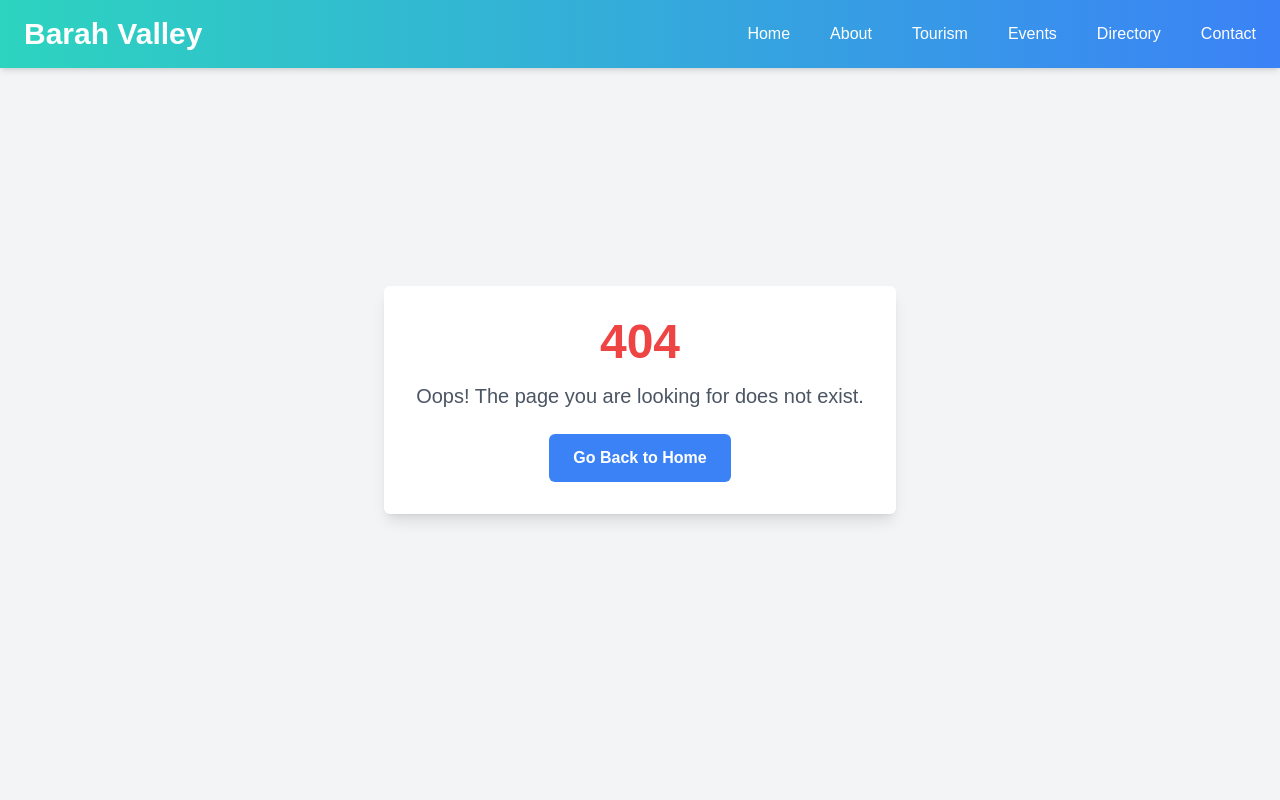
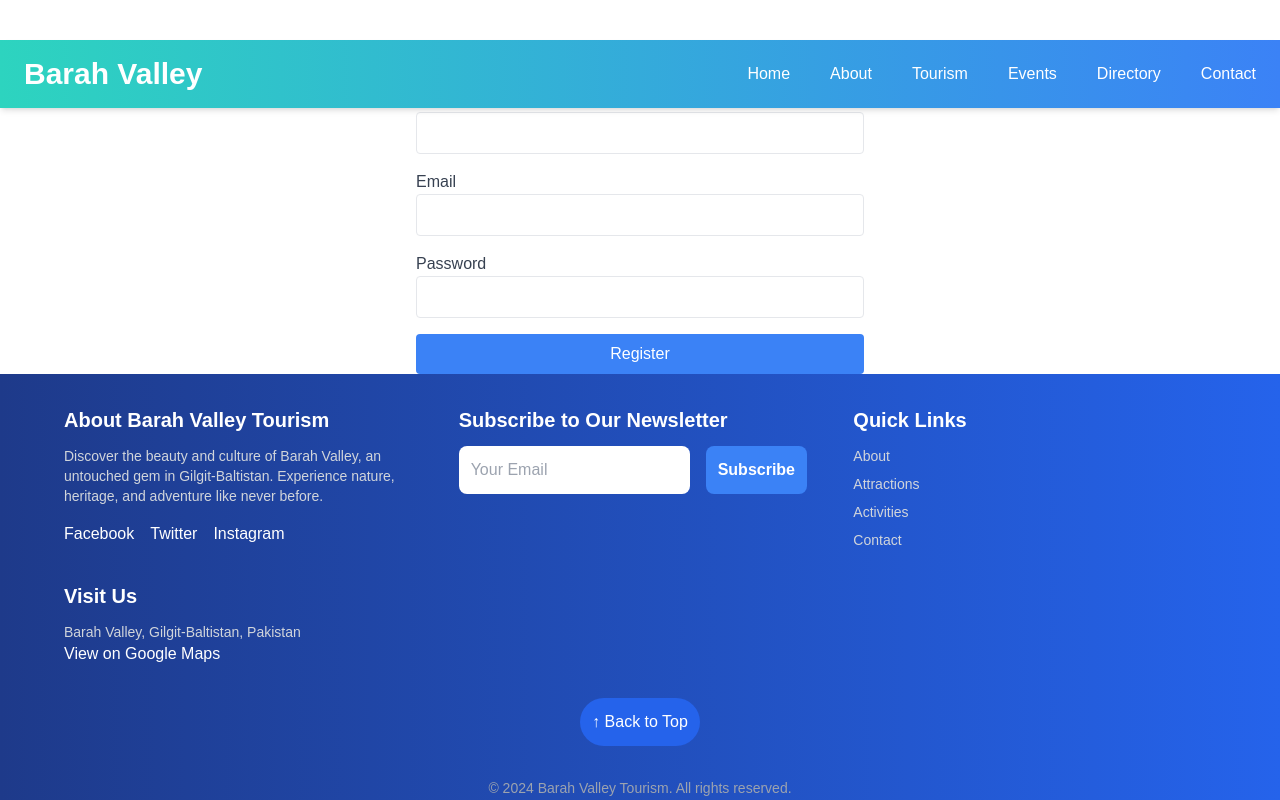
Before and after one commit to ShadBalti/barah_valley, a Next.js app: page /register in a window 1280 px wide. Before the commit this address had no page. Shown: the top 800 px of the page. Built offline with nearby package versions, Linux system fonts and the light colour scheme.

Commit message:
Add register

```diff
--- /dev/null
+++ b/app/api/register/route.ts
@@ -0,0 +1,47 @@
+import { NextResponse } from 'next/server';
+import { connectToDatabase } from '@/lib/mongodb';
+import bcrypt from 'bcryptjs';
+
+interface RegisterRequestBody {
+  name: string;
+  email: string;
+  password: string;
+}
+
+export async function POST(request: Request) {
+  try {
+    const { name, email, password }: RegisterRequestBody = await request.json();
+
+    // Validate input
+    if (!name || !email || !password) {
+      return NextResponse.json({ message: 'All fields are required.' }, { status: 400 });
+    }
+
+    const db = await connectToDatabase();
+    const usersCollection = db.collection('users');
+
+    // Check if user already exists
+    const existingUser = await usersCollection.findOne({ email });
+    if (existingUser) {
+      return NextResponse.json({ message: 'Email is already registered.' }, { status: 400 });
+    }
+
+    // Hash password
+    const hashedPassword = await bcrypt.hash(password, 10);
+
+    // Save user to database
+    const newUser = {
+      name,
+      email,
+      password: hashedPassword,
+      createdAt: new Date(),
+    };
+
+    await usersCollection.insertOne(newUser);
+
+    return NextResponse.json({ message: 'User registered successfully.' }, { status: 201 });
+  } catch (error) {
+    console.error('Error during registration:', error);
+    return NextResponse.json({ message: 'Internal Server Error.' }, { status: 500 });
+  }
+}
--- /dev/null
+++ b/app/register/page.tsx
@@ -0,0 +1,97 @@
+'use client';
+
+import { useState } from 'react';
+
+interface FormData {
+  name: string;
+  email: string;
+  password: string;
+}
+
+export default function Register() {
+  const [formData, setFormData] = useState<FormData>({
+    name: '',
+    email: '',
+    password: '',
+  });
+  const [error, setError] = useState<string | null>(null);
+  const [success, setSuccess] = useState<string | null>(null);
+
+  const handleChange = (e: React.ChangeEvent<HTMLInputElement>) => {
+    const { name, value } = e.target;
+    setFormData({ ...formData, [name]: value });
+  };
+
+  const handleSubmit = async (e: React.FormEvent) => {
+    e.preventDefault();
+    setError(null);
+    setSuccess(null);
+
+    try {
+      const response = await fetch('/api/register', {
+        method: 'POST',
+        headers: { 'Content-Type': 'application/json' },
+        body: JSON.stringify(formData),
+      });
+
+      const result = await response.json();
+      if (!response.ok) {
+        throw new Error(result.message || 'Failed to register.');
+      }
+
+      setSuccess('Registration successful! Please log in.');
+      setFormData({ name: '', email: '', password: '' });
+    } catch (err: any) {
+      setError(err.message || 'Something went wrong.');
+    }
+  };
+
+  return (
+    <div className="max-w-md mx-auto mt-10">
+      <h1 className="text-2xl font-bold text-center">Register</h1>
+      {error && <p className="text-red-500">{error}</p>}
+      {success && <p className="text-green-500">{success}</p>}
+      <form onSubmit={handleSubmit} className="mt-4">
+        <div className="mb-4">
+          <label htmlFor="name" className="block text-gray-700">Name</label>
+          <input
+            type="text"
+            id="name"
+            name="name"
+            value={formData.name}
+            onChange={handleChange}
+            required
+            className="w-full px-3 py-2 border rounded"
+          />
+        </div>
+        <div className="mb-4">
+          <label htmlFor="email" className="block text-gray-700">Email</label>
+          <input
+            type="email"
+            id="email"
+            name="email"
+            value={formData.email}
+            onChange={handleChange}
+            required
+            className="w-full px-3 py-2 border rounded"
+          />
+        </div>
+        <div className="mb-4">
+          <label htmlFor="password" className="block text-gray-700">Password</label>
+          <input
+            type="password"
+            id="password"
+            name="password"
+            value={formData.password}
+            onChange={handleChange}
+            required
+            className="w-full px-3 py-2 border rounded"
+          />
+        </div>
+        <button type="submit" className="w-full bg-blue-500 text-white py-2 rounded">
+          Register
+        </button>
+      </form>
+    </div>
+  );
+}
--- /dev/null
+++ b/lib/mongodb.ts
@@ -0,0 +1,19 @@
+import { MongoClient, Db } from 'mongodb';
+
+let cachedClient: MongoClient | null = null;
+let cachedDb: Db | null = null;
+
+export async function connectToDatabase(): Promise<Db> {
+  if (cachedDb) return cachedDb;
+
+  const uri = process.env.MONGODB_URI;
+  if (!uri) {
+    throw new Error('Please define the MONGODB_URI environment variable in .env.local');
+  }
+
+  const client = new MongoClient(uri);
+  await client.connect();
+  cachedClient = client;
+  cachedDb = client.db(); // Use the default database defined in the connection string
+  return cachedDb;
+}
```
Also changed, not shown: package.json (+10 -6 lines), 1 other file (tests, documents, lock files or other folders).
